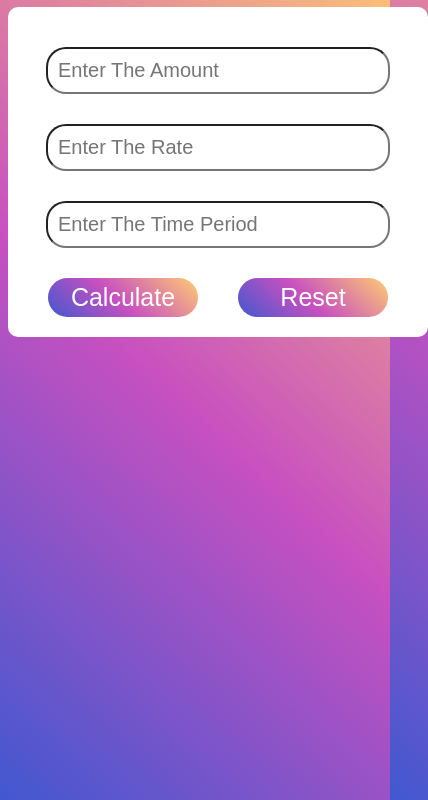
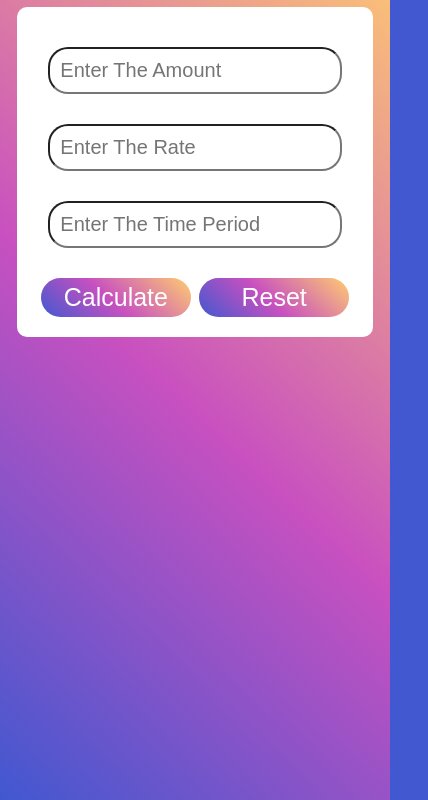
Before and after one commit to Prajyot5015/simple-interest-calculator, a plain HTML site: page index.html in a window 390 px wide. Shown: the part 73-873 px from the top of the page, 428 px wide, since content can reach past the window. Drawn offline with Linux system fonts and the light colour scheme.

Commit message:
applied media query

```diff
--- a/index.html
+++ b/index.html
@@ -59,6 +59,12 @@
             border: none;
             cursor: pointer;
         }
+
+        @media screen and (max-width: 768px) {
+            .container {
+                width: 90%;
+            }
+        }
     </style>
 </head>
 
@@ -105,4 +111,5 @@
     </script>
 
 </body>
+
 </html>
```
